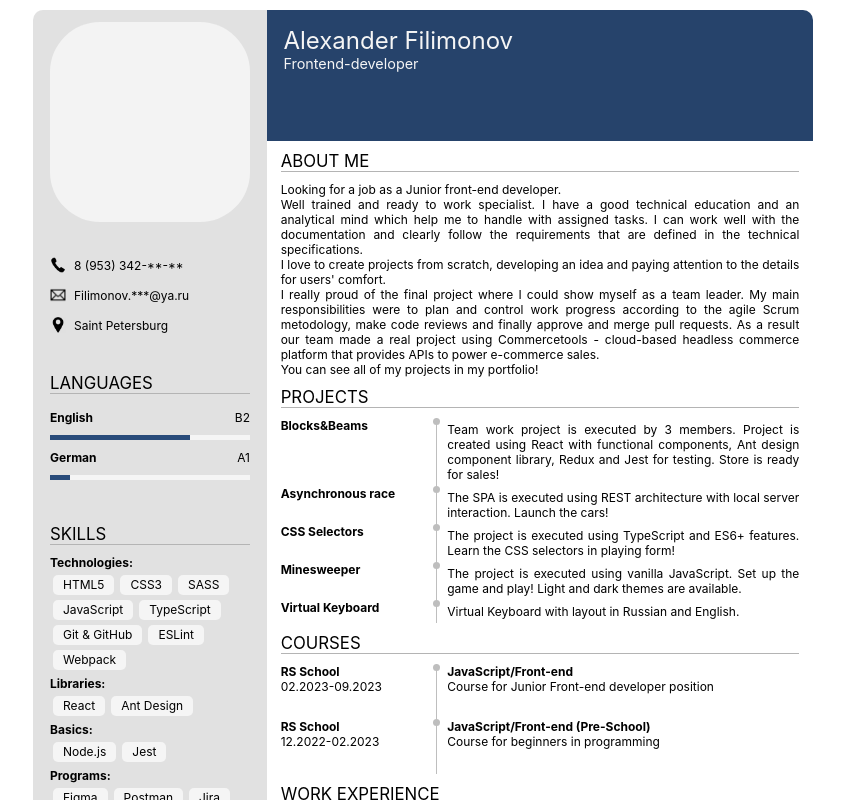
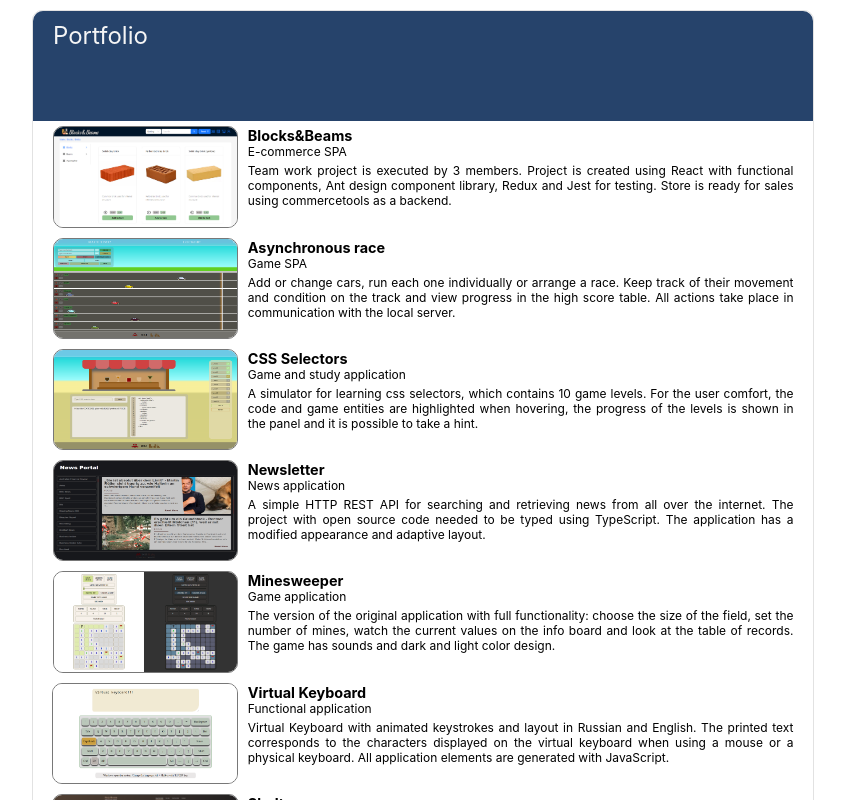
Before and after one commit to LuFtKrabbe/CV, a React (Create React App) app: page /portfolio in a window 1280 px wide. Shown: the top 800 px of the page, without its empty margins (217-1062 px from the left). Built offline with nearby package versions, Linux system fonts and the light colour scheme.

Commit message:
feat: add routing between profile and portfolio pages

```diff
--- a/src/App.tsx
+++ b/src/App.tsx
@@ -1,8 +1,10 @@
+import { FC } from 'react';
+
+import AppRouter from './pages/appRouter';
 import './App.scss';
-import Profile from './pages/print/profile';
 
-function App() {
-  return <Profile></Profile>;
-}
+const App: FC = (): JSX.Element => {
+  return <AppRouter />
+};
 
 export default App;
--- a/src/index.tsx
+++ b/src/index.tsx
@@ -1,5 +1,6 @@
 import React from 'react';
 import { createRoot } from 'react-dom/client';
+import { BrowserRouter } from 'react-router-dom';
 
 import './index.css';
 import App from './App';
@@ -10,7 +11,9 @@ const root = createRoot(container);
 
 root.render(
   <React.StrictMode>
-    <App />
+    <BrowserRouter>
+      <App />
+    </BrowserRouter>
   </React.StrictMode>,
 );
 
--- /dev/null
+++ b/src/pages/appRouter.tsx
@@ -0,0 +1,20 @@
+import { FC } from 'react';
+import { Navigate, Route, Routes } from 'react-router-dom';
+
+import Profile from './print/profile';
+import Portfolio from './portfolio/portfolio';
+
+const AppRouter: FC = (): JSX.Element => {
+  return (
+    <Routes>
+      <Route path="/" element={<Navigate to="/profile" />} />
+      <Route path="/profile" element={<Profile />} />
+      <Route path="/portfolio" element={<Portfolio />} />
+      {/* <Route path="/achievments" element={<Achievements />} />*/}
+      {/*<Route path="/error" element={<NotFound />} />*/}
+      {/*<Route path="*" element={<Navigate to="/error" />} />*/}
+    </Routes>
+  );
+};
+
+export default AppRouter;
--- a/src/pages/print/main.scss
+++ b/src/pages/print/main.scss
@@ -6,14 +6,17 @@
   padding: 3%;
   background-color: $color-main-header;
   border-top-right-radius: 10px;
-}
-
-.header-name {
-  font-size: 2rem;
-}
-
-.header-profession {
-  font-size: 1.2rem;
+  & .header-name {
+    font-size: 2rem;
+  }
+  & .header-profession {
+    font-size: 1.2rem;
+  }
+  & .header-portfolio {
+    font-size: 1.2rem;
+    text-decoration: none;
+    color: $color-main-header-text;
+  }
 }
 
 .main-about {
--- a/src/pages/print/profile.tsx
+++ b/src/pages/print/profile.tsx
@@ -20,6 +20,7 @@ import SkillsBlock from '../../modules/skills/skills';
 import { skills } from '../../modules/skills/skillsData';
 import WorkBlock from '../../modules/work/work';
 import { workFirst } from '../../modules/work/workData';
+import { NavLink } from 'react-router-dom';
 
 const Profile: FC = (): JSX.Element => {
   return (
@@ -45,6 +46,7 @@ const Profile: FC = (): JSX.Element => {
             <div className="main-header">
               <div className="header-name">Alexander Filimonov</div>
               <div className="header-profession">Frontend-developer</div>
+              <NavLink to="/portfolio" className="header-portfolio">portfolio</NavLink>
             </div>
             <div className="main-about">
               <div className="about-header">ABOUT ME</div>
```
